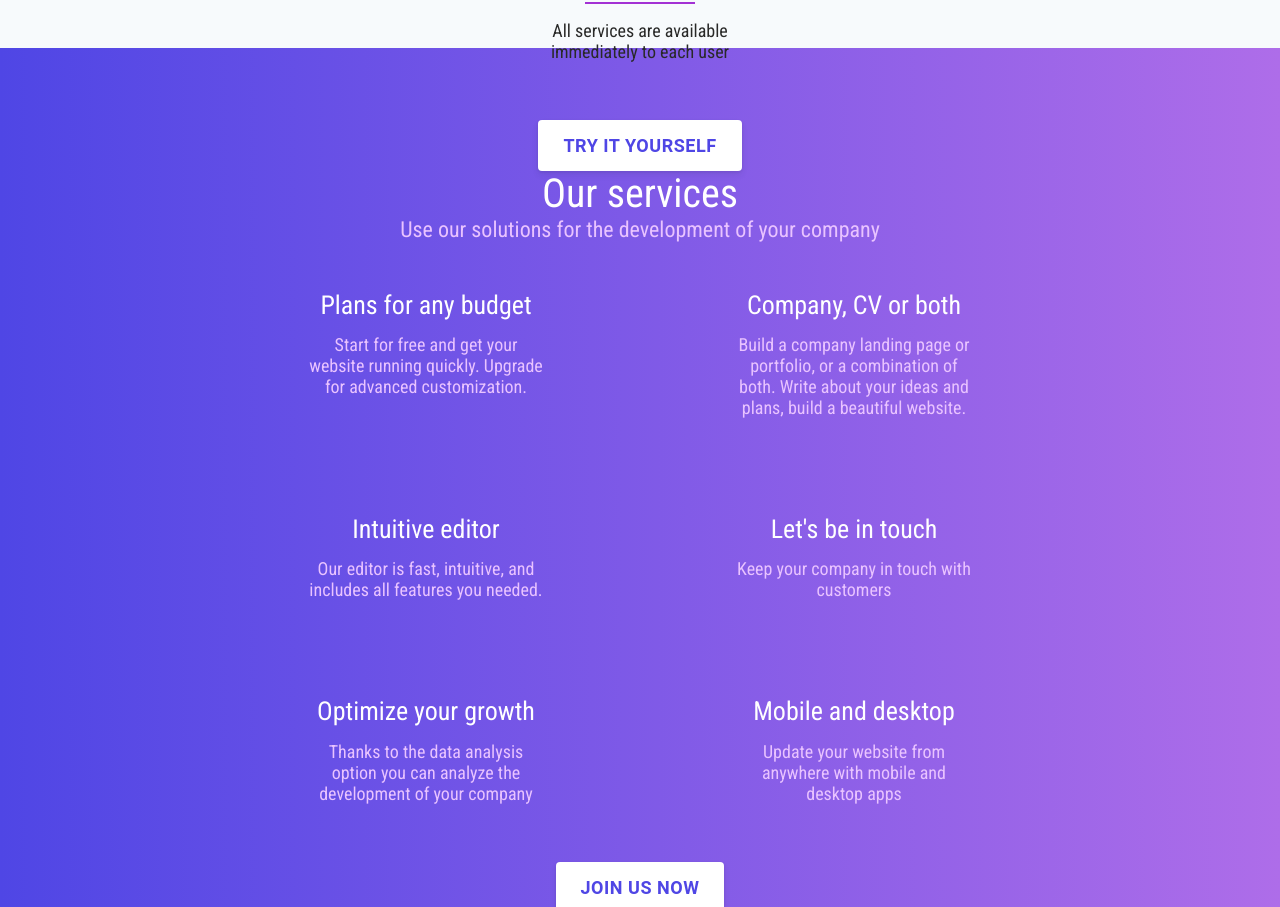
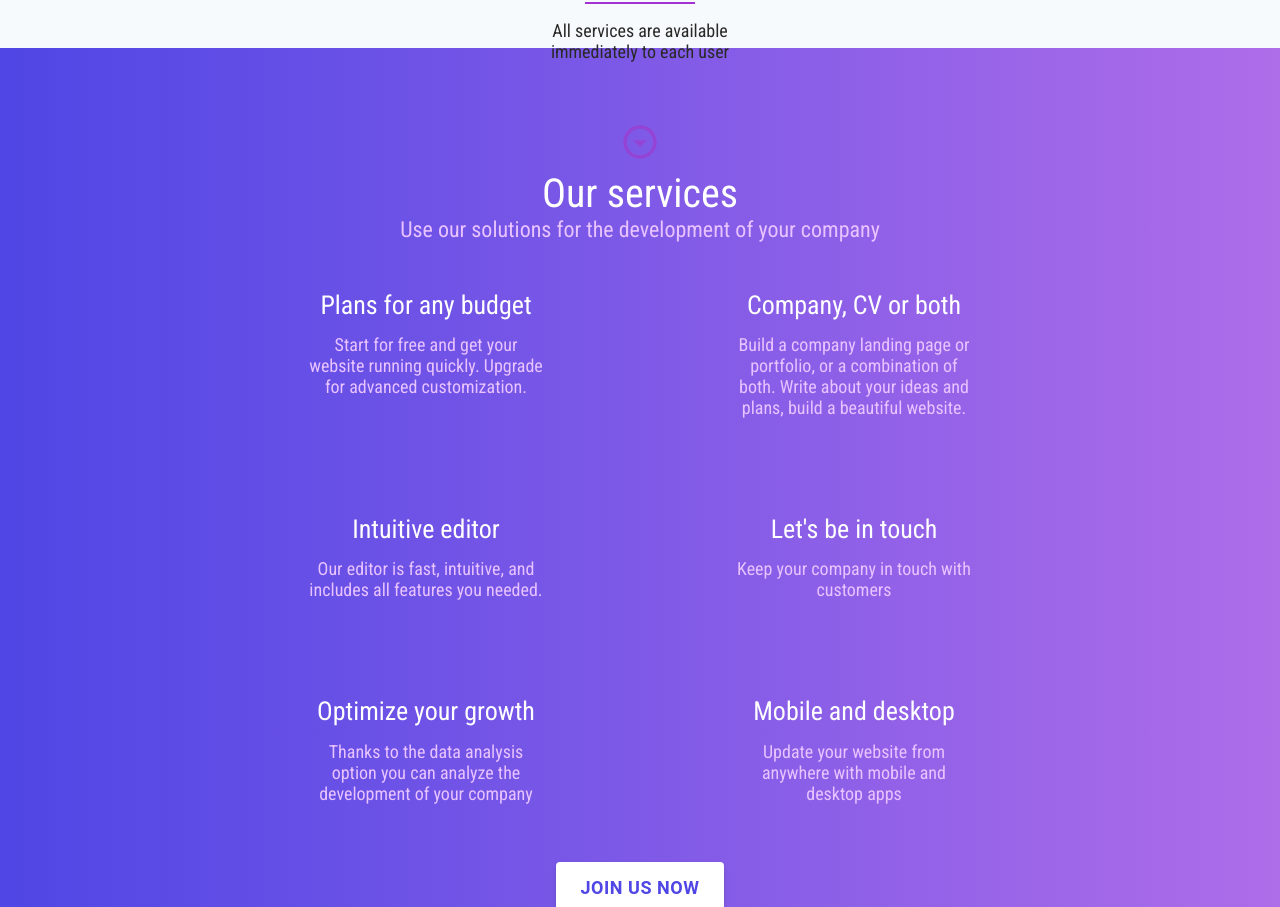
Before and after one commit to dominikwozniak/Pagex, a Next.js app: page / in a window 1280 px wide. Shown: the part 1552-2459 px from the top of the page. Built offline with nearby package versions, Linux system fonts and the light colour scheme.

Commit message:
feat: analytics layout

```diff
--- a/pages/index.js
+++ b/pages/index.js
@@ -90,22 +90,13 @@ const Index = () => {
             </p>
           </div>
         </div>
-        {isLoggedIn() ? (
-          <div>
-            <div></div>
         <div className={styles.about__button}>
-              <AnchorLink className={styles.home__button} href="#services">
+          <AnchorLink className={styles.home__button_dark} href="#services">
             <IconButton>
               <ArrowDropDownCircleOutlinedIcon />
             </IconButton>
           </AnchorLink>
         </div>
-          </div>
-        ) : (
-          <div className={styles.home__action} style={{ marginBottom: '4em' }}>
-            <ActionButton content="Try it yourself" path="register" />
-          </div>
-        )}
       </div>
       <div id="services" className={styles.services__wrapper}>
         <h3>Our services</h3>
--- a/styles/Analytics.module.scss
+++ b/styles/Analytics.module.scss
@@ -3,14 +3,11 @@
 
 .analytics__container {
   @extend .background-gradient;
-
   width: 100%;
-  height: 100vh;
 }
 
 .analyticsCharts__container {
   width: 100%;
-  height: 600px;
   padding: 5rem;
 }
 
@@ -18,8 +15,7 @@
   @extend .box-shadow;
 
   width: 100%;
-  height: 100%;
   padding: 3rem;
   background-color: $background-color;
-  border-radius: 1rem;
+  border-radius: .5rem;
 }
--- a/styles/Home.module.scss
+++ b/styles/Home.module.scss
@@ -108,6 +108,16 @@
     color: $background-color;
   }
 }
+
+.home__button_dark {
+  svg {
+    width: 2.5rem;
+    height: 2.5rem;
+    color: #9543d4;
+  }
+}
+
+.about__button {}
 
 .services__wrapper {
   @extend .center;
```
Also changed, not shown: components/analyticsCharts/analyticsCharts.js (+3 -4 lines). Lines whose indentation alone changed are shown as unchanged.
